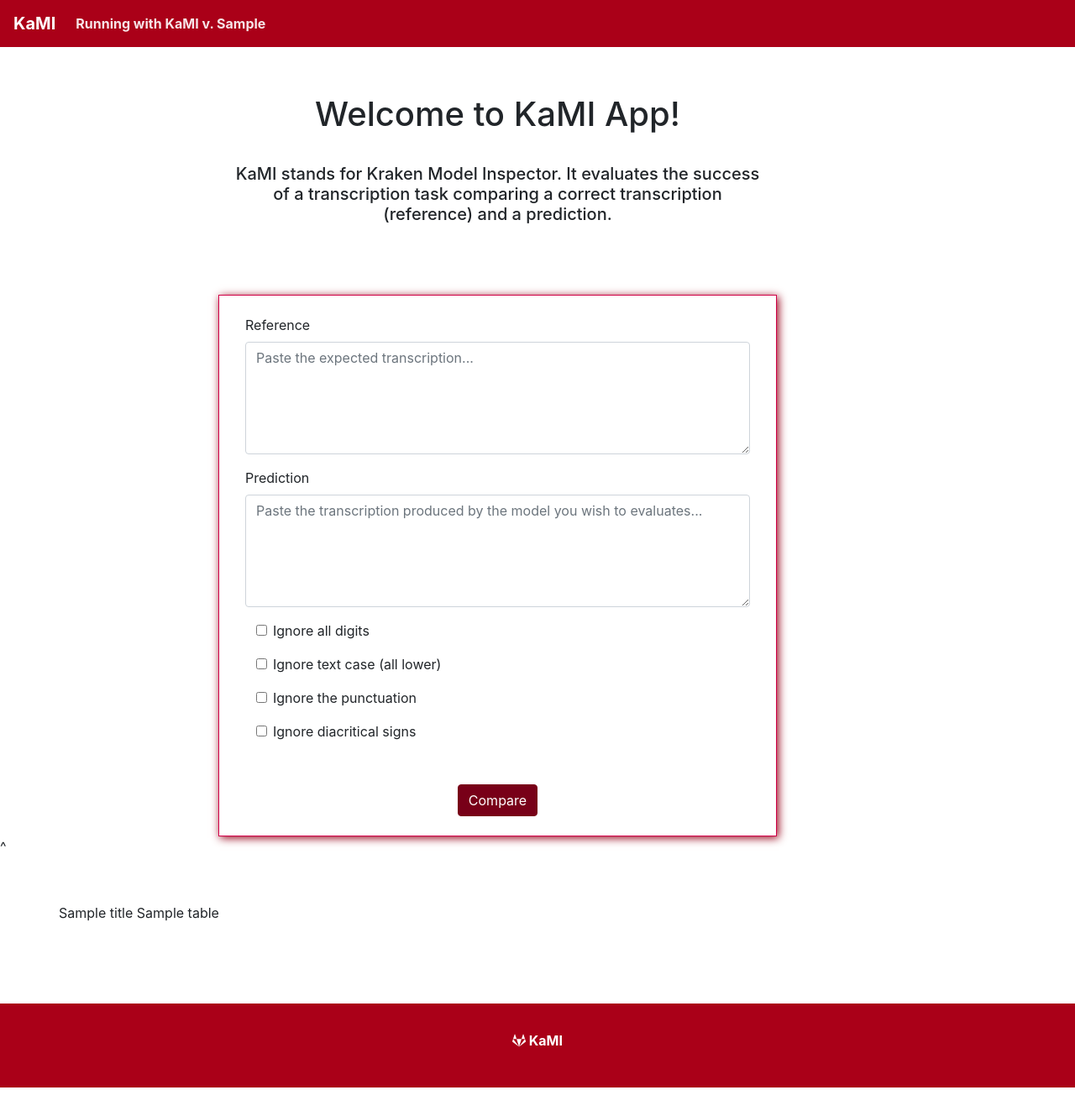
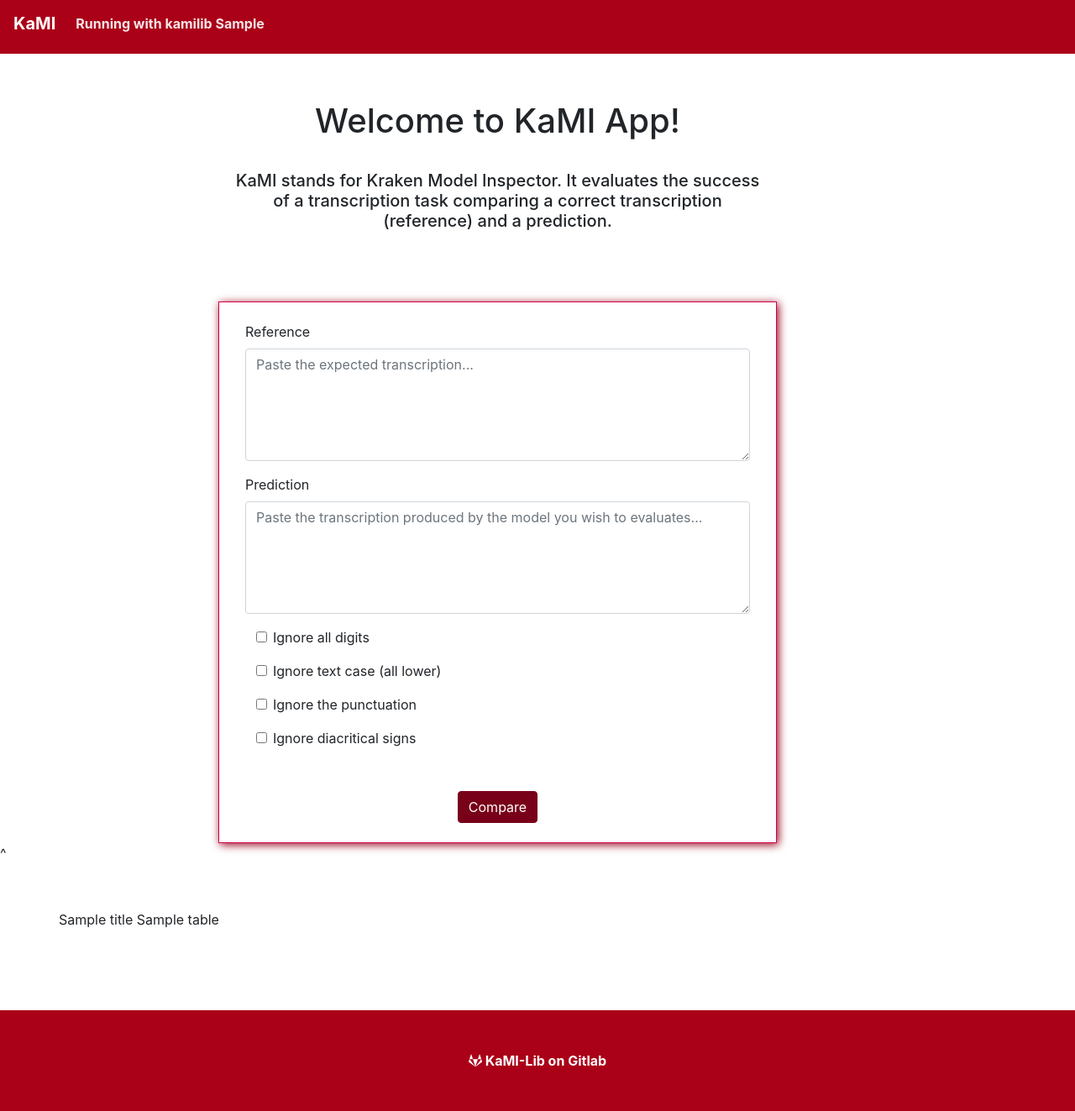
Before and after one commit to KaMI-tools-project/KaMI-app, a Flask app: template kami-app/app/templates/page/index.html in a window 1280 px wide. Shown: the whole page at 84% size. Before the commit the page ends 1295 px from the top, so only its background shows below. Run offline with Flask 2, Linux system fonts and the light colour scheme; the template is opened without the code that fills it: most values are stand-ins (such as "Sample title", 1, 10 or a date in 2020); parts of the project's set-up code (start-up, migrations or seed data) failed here and were passed over; some libraries are stand-ins or nearby versions.

Commit message:
clean header/footer

```diff
--- a/kami-app/app/templates/headerfooter.html
+++ b/kami-app/app/templates/headerfooter.html
@@ -77,42 +77,35 @@
       </style>
   </head>
   <body>
-    <nav class="navbar navbar-expand-md navbar-light justify-content-between" id="top-navbar" style="">
+    <header class="navbar navbar-expand navbar-drak flex-column flex-md-row bd-navbar pb-3" id="top-navbar">
+      <div class="navbar-nav-scroll">
+        <ul class="navbar-nav bd-navbar-nav flex-row">
+          <li class="nav-item">
             <a class="navbar-brand" href="{{url_for('index')}}">KaMI</a>
-      <ul class="navbar-nav mr-auto">
+          </li>
           <li class="nav-item">
-          <a class="nav-link disabled" style="color: #F6E5E7;" href="#">Running with KaMI v. {{ kami_version }}</a>
+            <a class="nav-link disabled" style="color: #F6E5E7;" href="#">Running with kamilib {{ kami_version }}</a>
           </li>
         </ul>
-      </nav>
+      </div>
+    </header>
+
+
     <div class="row">
-            <div class="col">
+      <div class="col-12">
         {% block body %}{% endblock %}
-            </div>
       </div>
     </div>
 
     <!-- Footer -->
-<footer class="page-footer font-small py-4" id="bottom-footer">
-  <!-- Footer Links -->
-  <div class="container-fluid text-center text-md-left">
-    <!-- Grid row -->
-    <div class="row mt-2 mb-1">
-      <!-- Grid column -->
-      <div class="col-lg-3 col-md-2 col-sm-1 col-0"></div>
-      <!-- Grid column -->
-      <div class="col-lg-6 col-md-4 col-sm-5 col-6 text-center">
-        <ul class="list-unstyled text-center">
-            <a href="https://gitlab.inria.fr/dh-projects/kami/kami-lib" target="_blank"><i class="fab fa-gitlab"></i></i> KaMI</a>
-        </ul>
-      </div>
-      <!-- Grid column -->
-      <div class="col-lg-3 col-md-2 col-sm-1 col-0"></div>
-    </div>
-    <!-- Grid row -->
+    <footer class="footer py-5 text-center" id="bottom-footer">
+      <div class="container">
+        <span class="text-muted">
+          <a href="https://gitlab.inria.fr/dh-projects/kami/kami-lib" target="_blank">
+            <i class="fab fa-gitlab"></i></i> KaMI-Lib on Gitlab</a>
+        </span>
       </div>
     </footer>
-  <!-- Footer Links -->
 
 
     <!-- Optional JavaScript -->
```
Lines whose indentation alone changed are shown as unchanged.
